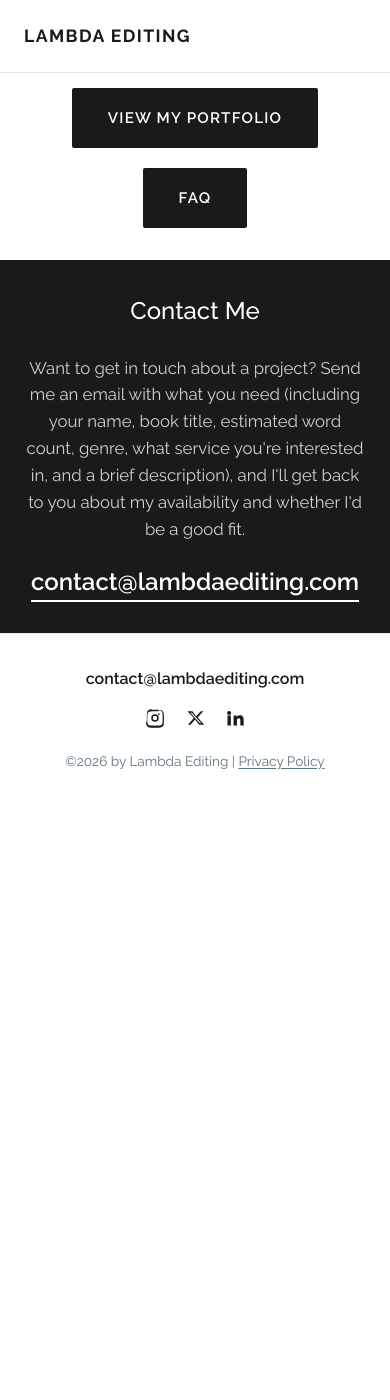
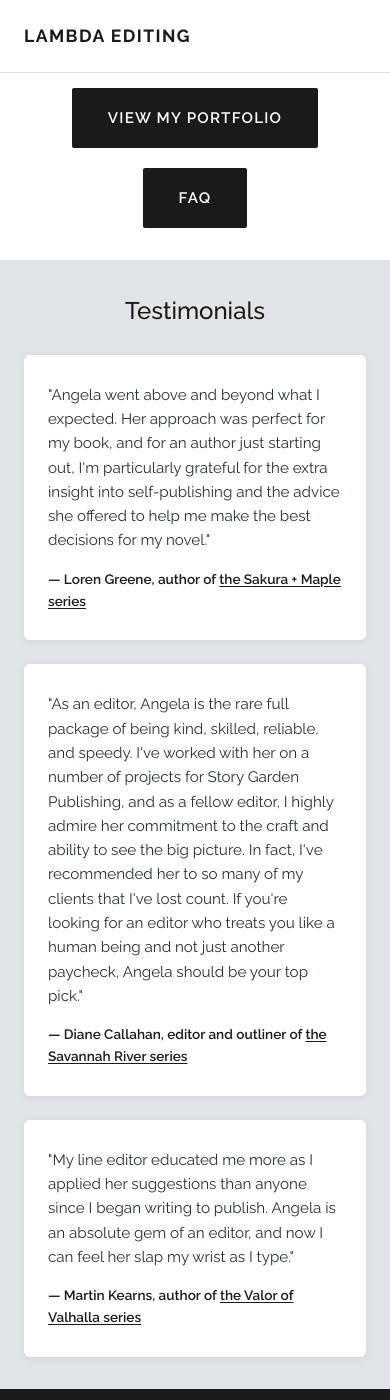
Before and after one commit to lambdaediting/lambdaediting.github.io, a Jekyll site: the page built from index.html, in a window 390 px wide and 1400 px high, scrolled down 3847 px. Built offline with Jekyll 4.4.1, drawn with Linux system fonts in a browser that asks for light colours; before the commit the page ends 4652 px from its top, so only the background shows below that.

Commit message:
Add a Testimonials section to the homepage
Three testimonial cards (Loren Greene, Diane Callahan, Martin Kearns)
in a new section between Services and Contact Me, styled to match the
site's existing card language. Each attribution links out to the
relevant book series on Amazon.

Also:
- Adds "Testimonials" to the site nav.
- Points the old /testimonials URL (from the Wix site) directly at
  the new #testimonials anchor instead of just the homepage top.

Co-Authored-By: Claude Sonnet 5 <noreply@anthropic.com>

```diff
--- a/_includes/header.html
+++ b/_includes/header.html
@@ -7,6 +7,7 @@
     <nav class="site-nav">
       <a href="{{ '/#about' | relative_url }}">About Me</a>
       <a href="{{ '/#services' | relative_url }}">Services</a>
+      <a href="{{ '/#testimonials' | relative_url }}">Testimonials</a>
       <a href="{{ '/portfolio/' | relative_url }}">Portfolio</a>
       <a href="{{ '/faq/' | relative_url }}">FAQ</a>
       <a href="{{ '/#contact' | relative_url }}">Contact</a>
--- a/assets/css/style.css
+++ b/assets/css/style.css
@@ -196,6 +196,41 @@ h2.section-title {
   justify-content: center;
   flex-wrap: wrap;
 }
+
+/* ---- Testimonials ---- */
+.testimonials { background: #e0e4e6; }
+.testimonial-grid {
+  display: grid;
+  grid-template-columns: repeat(3, 1fr);
+  gap: 24px;
+}
+.testimonial-card {
+  background: #fff;
+  border-radius: 6px;
+  padding: 28px 24px;
+  box-shadow: 0 2px 10px rgba(0,0,0,0.06);
+  display: flex;
+  flex-direction: column;
+}
+.testimonial-card .quote {
+  flex-grow: 1;
+  font-size: 0.95rem;
+  color: #243138;
+  margin: 0 0 16px;
+}
+.testimonial-card .attribution {
+  font-size: 0.85rem;
+  font-weight: 600;
+  color: #1a1a1a;
+  margin: 0;
+}
+.testimonial-card .attribution a {
+  color: #1a1a1a;
+  text-decoration: underline;
+  text-underline-offset: 2px;
+  font-weight: 600;
+}
+.testimonial-card .attribution a:hover { color: #5c747f; }
 
 /* ---- Contact CTA ---- */
 .contact-cta {
@@ -404,6 +439,7 @@ h2.section-title {
   .about .wrap { grid-template-columns: 1fr; }
   .about .headshot { order: -1; max-width: 280px; margin: 0 auto; }
   .portfolio-grid { grid-template-columns: repeat(3, 1fr); }
+  .testimonial-grid { grid-template-columns: 1fr; }
 }
 @media (max-width: 640px) {
   .nav-toggle { display: flex; }
--- a/index.html
+++ b/index.html
@@ -76,6 +74,26 @@ redirect_from:
   </div>
 </section>
 
+<section class="testimonials" id="testimonials">
+  <div class="wrap">
+    <h2 class="section-title">Testimonials</h2>
+    <div class="testimonial-grid">
+      <div class="testimonial-card">
+        <p class="quote">"Angela went above and beyond what I expected. Her approach was perfect for my book, and for an author just starting out, I'm particularly grateful for the extra insight into self-publishing and the advice she offered to help me make the best decisions for my novel."</p>
+        <p class="attribution">&mdash; Loren Greene, author of <a href="https://www.amazon.com/dp/B08YMFXCXX" target="_blank" rel="noopener">the Sakura + Maple series</a></p>
+      </div>
+      <div class="testimonial-card">
+        <p class="quote">"As an editor, Angela is the rare full package of being kind, skilled, reliable, and speedy. I've worked with her on a number of projects for Story Garden Publishing, and as a fellow editor, I highly admire her commitment to the craft and ability to see the big picture. In fact, I've recommended her to so many of my clients that I've lost count. If you're looking for an editor who treats you like a human being and not just another paycheck, Angela should be your top pick."</p>
+        <p class="attribution">&mdash; Diane Callahan, editor and outliner of <a href="https://www.amazon.com/dp/B08X16SJXP" target="_blank" rel="noopener">the Savannah River series</a></p>
+      </div>
+      <div class="testimonial-card">
+        <p class="quote">"My line editor educated me more as I applied her suggestions than anyone since I began writing to publish. Angela is an absolute gem of an editor, and now I can feel her slap my wrist as I type."</p>
+        <p class="attribution">&mdash; Martin Kearns, author of <a href="https://www.amazon.com/dp/B097P94JPQ" target="_blank" rel="noopener">the Valor of Valhalla series</a></p>
+      </div>
+    </div>
+  </div>
+</section>
+
 <section class="contact-cta" id="contact">
   <div class="wrap">
     <h2 class="section-title">Contact Me</h2>
--- /dev/null
+++ b/testimonials.html
@@ -0,0 +1,6 @@
+---
+permalink: /testimonials/
+redirect_from: /testimonials
+redirect_to: /#testimonials
+sitemap: false
+---
```
Also changed, not shown: other parts of index.html (+0 -2 lines).
